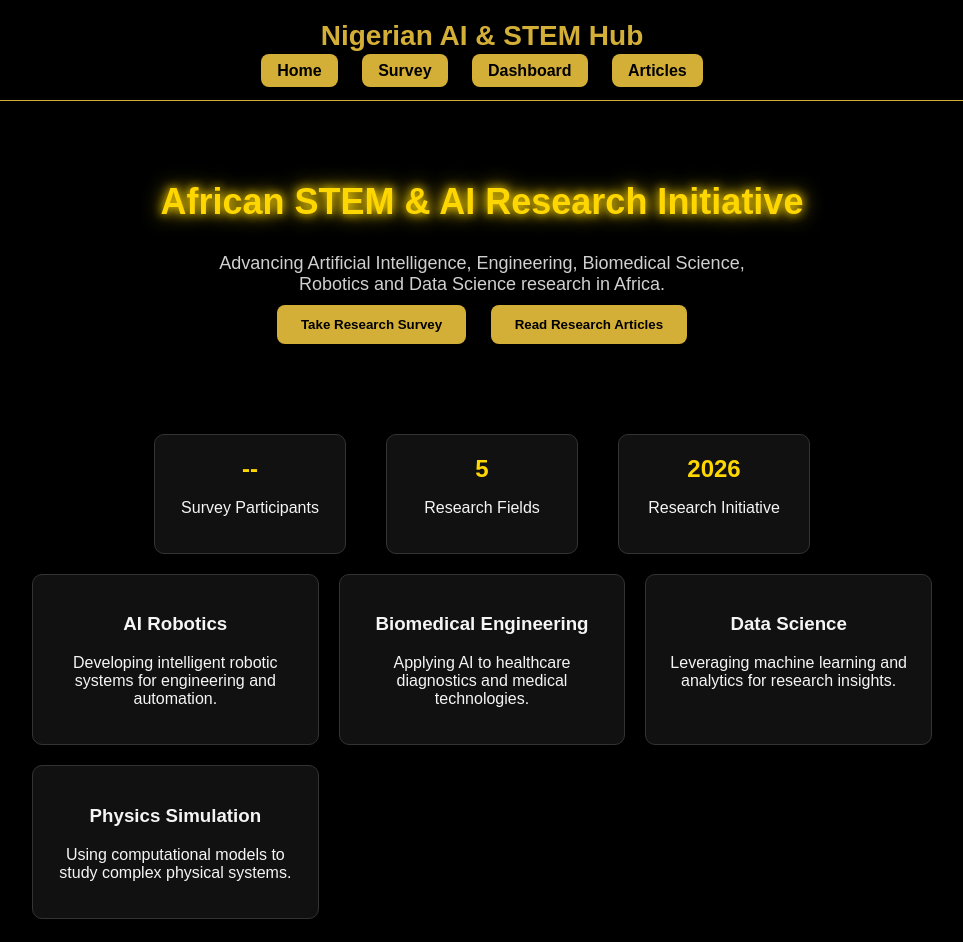
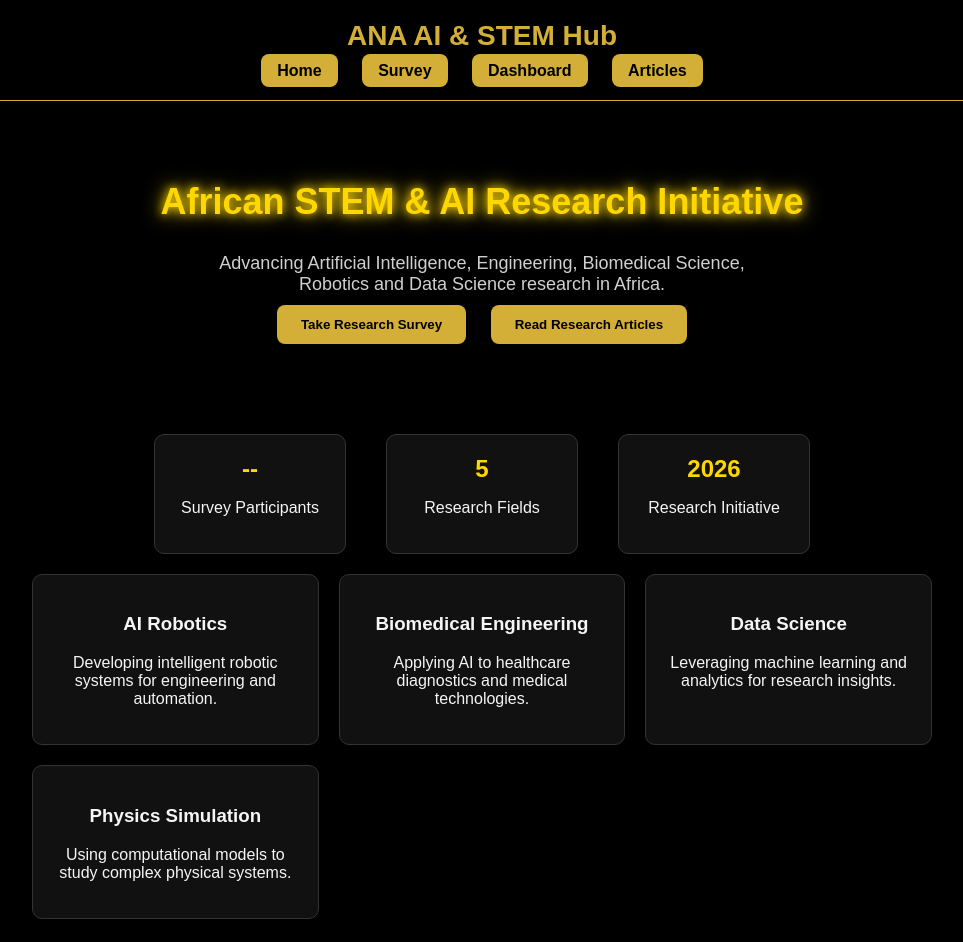
Before and after one commit to chkwnonso/Survey, a website: page public/index.html in a window 1280 px wide. Shown: the top 942 px of the page, without its empty margins (158-1121 px from the left). Drawn offline with Linux system fonts and the light colour scheme; no server answers.

Commit message:
update header

```diff
--- a/public/index.html
+++ b/public/index.html
@@ -5,7 +5,7 @@
 <meta charset="UTF-8">
 <meta name="viewport" content="width=device-width, initial-scale=1.0">
 
-<title>Nigerian AI & STEM Hub</title>
+<title>ANA AI & STEM Hub</title>
 
 <style>
 
@@ -229,7 +229,7 @@ align-items:center;
 
 <header>
 
-<h1>Nigerian AI & STEM Hub</h1>
+<h1>ANA AI & STEM Hub</h1>
 
 <div class="menu-toggle" onclick="toggleMenu()">☰</div>
 
```
